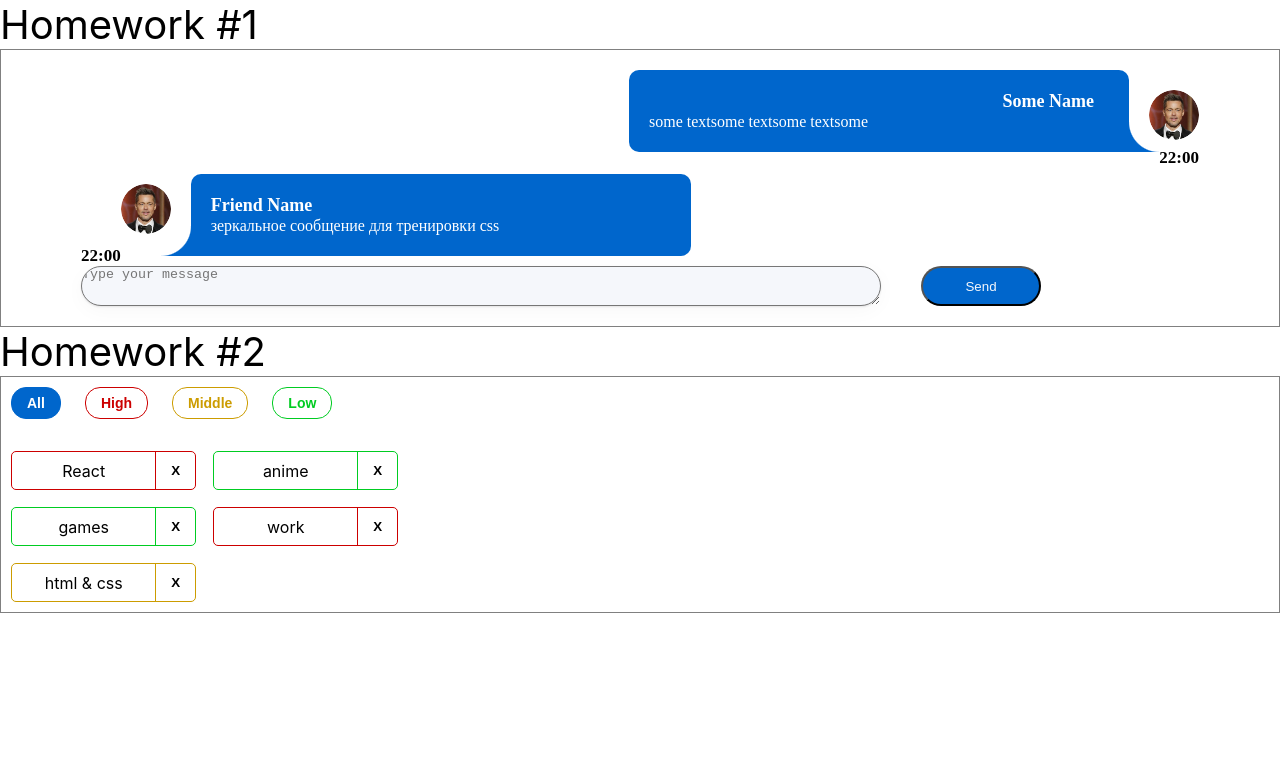
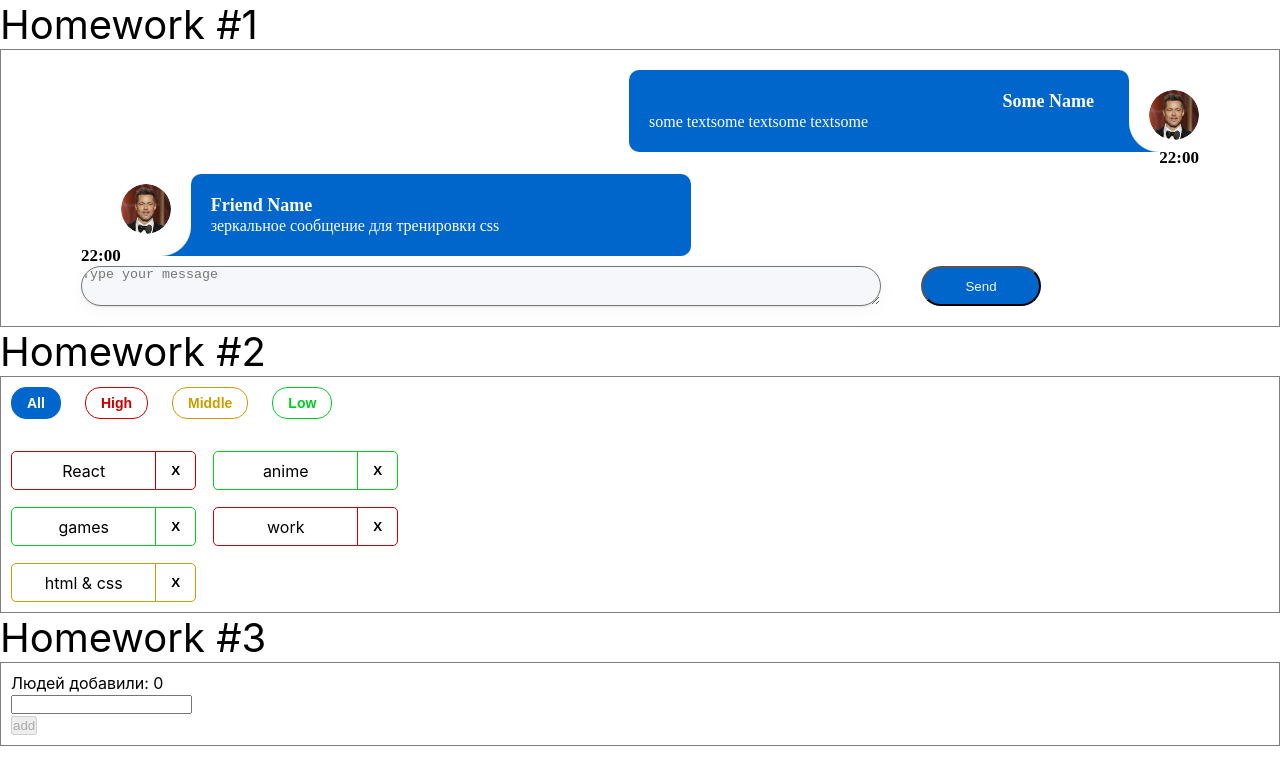
Before and after one commit to sergeisv113/dz_auto, a React (Create React App) app: page / in a window 1280 px wide. Shown: the top 784 px of the page. Built offline with nearby package versions, Linux system fonts and the light colour scheme.

Commit message:
commit 3

```diff
--- a/src/s1-main/App.tsx
+++ b/src/s1-main/App.tsx
@@ -2,6 +2,7 @@
 import s from './App.module.css'
 import HW1 from '../s2-homeworks/hw01/HW1'
 import HW2 from "../s2-homeworks/hw02/HW2";
+import HW3 from "../s2-homeworks/hw03/HW3";
 
 function App() {
     return (
@@ -9,7 +10,7 @@
             <HW1/>
             {/*раскомментировать по ходу выполнения*/}
             <HW2/>
-            {/*<HW3/>*/}
+            <HW3/>
             {/*<HW4/>*/}
 
             {/*при выполнении дз 5 и более - закомментировать здесь дз 1-4, так как они есть внутри дз 5*/}
--- a/src/s2-homeworks/hw03/Greeting.tsx
+++ b/src/s2-homeworks/hw03/Greeting.tsx
@@ -1,13 +1,13 @@
-import React, {ChangeEventHandler, KeyboardEventHandler} from 'react'
+import React, {ChangeEvent, KeyboardEvent} from 'react'
 import s from './Greeting.module.css'
 
 type GreetingPropsType = {
     name: string // need to fix any
-    setNameCallback: ChangeEventHandler<HTMLInputElement> // need to fix any
+    setNameCallback: (e: ChangeEvent<HTMLInputElement>) => void // need to fix any
     addUser: () => void // need to fix any
     onBlur: () => void // need to fix any
-    onEnter: KeyboardEventHandler<HTMLInputElement> // need to fix any
-    error: React.ReactNode // need to fix any
+    onEnter: (e: KeyboardEvent<HTMLInputElement>)=> void // need to fix any
+    error: string // need to fix any
     totalUsers: number // need to fix any
     lastUserName?: string // need to fix any
 }
@@ -25,7 +25,7 @@
         lastUserName,
     } // деструктуризация пропсов
 ) => {
-    const inputClass = s.errorInput // need to fix with (?:)
+    const inputClass = (name === '') ? s.errorInput : s.input; // need to fix with (?:)
 
     return (
         <div id={'hw3-form'} className={s.greetingForm}>
--- a/src/s2-homeworks/hw03/GreetingContainer.tsx
+++ b/src/s2-homeworks/hw03/GreetingContainer.tsx
@@ -7,15 +7,26 @@
     addUserCallback: (name: string) => void // need to fix any
 }
 
-export const pureAddUser = (name: string, setError: (value: (((prevState: string) => string) | string)) => void, setName: (value: (((prevState: string) => string) | string)) => void, addUserCallback: (name: string) => void) => {
+export const pureAddUser = (name: string, setError: (error: string) => void, setName: (name: string) =>  void, addUserCallback: (name: string) => void) => {
     // если имя пустое - показать ошибку, иначе - добавить юзера и очистить инпут
+   if (name.trim() !== ''){
+        addUserCallback(name)
+       setName('')
+   } else {
+       setError('Ошибка! Введите имя!')
+   }
 }
 
-export const pureOnBlur = (name: string, setError: (value: (((prevState: string) => string) | string)) => void) => { // если имя пустое - показать ошибку
-
+export const pureOnBlur = (name: string, setError: (value: string) => void) => { // если имя пустое - показать ошибку
+    if (name === '') {
+        setError('Ошибка! Введите имя!')
+    }
 }
 
-export const pureOnEnter = (e: any, addUser: () => void) => { // если нажата кнопка Enter - добавить
+export const pureOnEnter = (e: KeyboardEvent, addUser: () => void) => { // если нажата кнопка Enter - добавить
+    if (e.key === 'Enter') {
+        addUser()
+    }
 }
 
 // более простой и понятный для новичков
@@ -23,15 +34,15 @@
 
 // более современный и удобный для про :)
 const GreetingContainer: React.FC<GreetingContainerPropsType> = ({
-    users,
-    addUserCallback,
-}) => {
+                                                                     users,
+                                                                     addUserCallback,
+                                                                 }) => {
     // деструктуризация пропсов
     const [name, setName] = useState<string>('') // need to fix any
     const [error, setError] = useState<string>('') // need to fix any
 
-    const setNameCallback = (e: any) => { // need to fix any
-        setName('some name') // need to fix
+    const setNameCallback = (e: ChangeEvent<HTMLInputElement>) => { // need to fix any
+        setName(e.currentTarget.value) // need to fix
 
         error && setError('')
     }
@@ -43,12 +54,12 @@
         pureOnBlur(name, setError)
     }
 
-    const onEnter = (e: any) => {
+    const onEnter = (e: KeyboardEvent<HTMLInputElement>) => {
         pureOnEnter(e, addUser)
     }
 
-    const totalUsers = 0 // need to fix
-    const lastUserName = 'some name' // need to fix
+    const totalUsers = users.length  // need to fix
+    const lastUserName = name // need to fix
 
     return (
         <Greeting
--- a/src/s2-homeworks/hw03/HW3.tsx
+++ b/src/s2-homeworks/hw03/HW3.tsx
@@ -23,7 +23,7 @@
     name: string // need to fix any
 }
 
-export const pureAddUserCallback = (name: string, setUsers: (users: Array<UserType>) => void, users: Array<UserType>) => { // need to fix any
+export const pureAddUserCallback = (name: string, setUsers: ([]) => void, users: Array<UserType>) => { // need to fix any
 
     const user = { // need to fix
         _id: v1(), name: name
```
